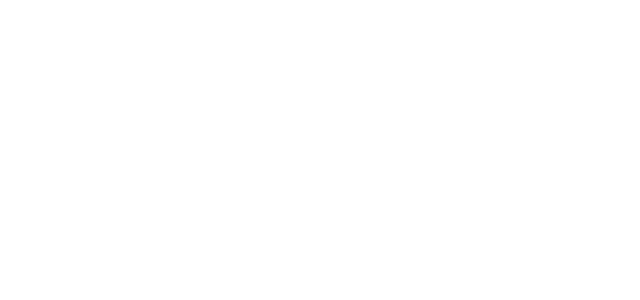
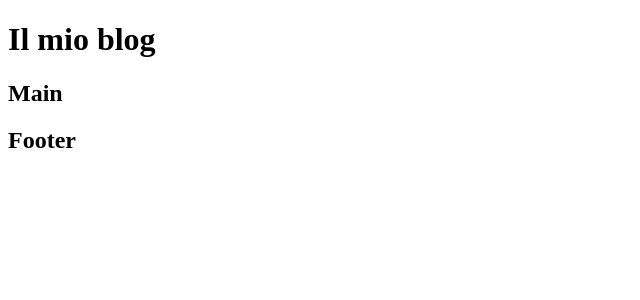
Before and after one commit to veronicamagnanimi/react-components, a React (Vite) app: page / in a window 1280 px wide. Shown: the top 300 px of the page, without its empty margins (0-640 px from the left). Built offline with nearby package versions, Linux system fonts and the light colour scheme.

Commit message:
feat: created and connected components

```diff
--- /dev/null
+++ b/components/AppCard.jsx
@@ -0,0 +1,7 @@
+const AppCard = () => {
+    return (
+        <div></div>
+    )
+}
+
+export default AppCard;
--- /dev/null
+++ b/components/AppFooter.jsx
@@ -0,0 +1,9 @@
+const AppFooter = () => {
+    return (
+        <footer>
+            <h2>Footer</h2>
+        </footer>
+    )
+}
+
+export default AppFooter;
--- /dev/null
+++ b/components/AppHeader.jsx
@@ -0,0 +1,9 @@
+const AppHeader = () => {
+    return (
+        <header>
+            <h1>Il mio blog</h1>
+        </header>
+    )
+}
+
+export default AppHeader;
--- /dev/null
+++ b/components/AppMain.jsx
@@ -0,0 +1,12 @@
+import AppCard from "./AppCard";
+
+const AppMain = () => {
+    return (
+        <main>
+            <h2>Main</h2>
+            <AppCard />
+        </main>
+    )
+}
+
+export default AppMain;
--- a/src/App.jsx
+++ b/src/App.jsx
@@ -1,9 +1,15 @@
+import AppHeader from "../components/AppHeader";
+import AppMain from "../components/AppMain";
+import AppFooter from "../components/AppFooter";
+
 function App() {
 
 
   return (
     <>
-
+      <AppHeader />
+      <AppMain />
+      <AppFooter />
     </>
   )
 }
```
